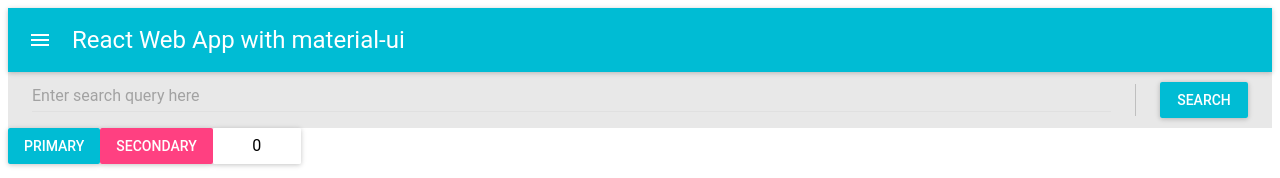
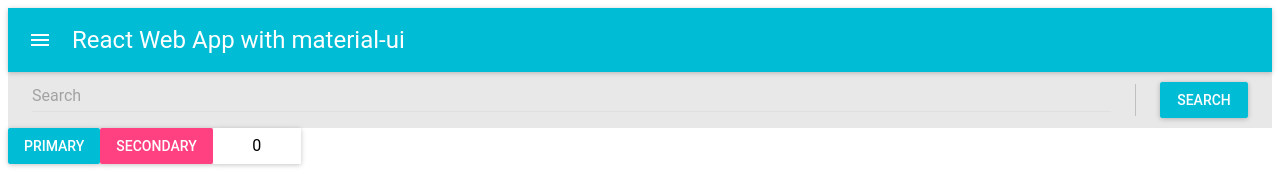
Before and after one commit to Hauglid/inf5750-project, a React app: page / in a window 1280 px wide. Shown: the top 178 px of the page. Built offline with nearby package versions, Linux system fonts and the light colour scheme; the HTML template or start-up script is replaced by a standard one.

Commit message:
added autocomplete to search

```diff
--- a/src/Components/Search.js
+++ b/src/Components/Search.js
@@ -1,27 +1,69 @@
 import React from 'react';
 import RaisedButton from 'material-ui/RaisedButton';
-import TextField from 'material-ui/TextField';
+import AutoComplete from 'material-ui/AutoComplete';
+import {Toolbar, ToolbarGroup, ToolbarSeparator} from 'material-ui/Toolbar';
+import JSONP from 'jsonp';
 
-import {Toolbar, ToolbarGroup, ToolbarSeparator, ToolbarTitle} from 'material-ui/Toolbar';
+const googleAutoSuggestURL = `
+  //suggestqueries.google.com/complete/search?client=youtube&ds=yt&q=`;
+
 
 export default class ToolbarExamplesSimple extends React.Component {
 
     constructor(props) {
         super(props);
+        this.onUpdateInput = this.onUpdateInput.bind(this);
         this.state = {
-            value: 3,
-        };
+            dataSource: [],
+            inputValue: ''
+        }
     }
 
+    onUpdateInput(inputValue) {
+        const self = this;
+        this.setState({
+            inputValue: inputValue
+        }, function () {
+            self.performSearch();
+        });
+    }
+
+    performSearch() {
+        const
+            self = this,
+            url = googleAutoSuggestURL + this.state.inputValue;
+
+        if (this.state.inputValue !== '') {
+            JSONP(url, function (error, data) {
+                let searchResults, retrievedSearchTerms;
+
+                if (error) return error;
+
+                searchResults = data[1];
+
+                retrievedSearchTerms = searchResults.map(function (result) {
+                    return result[0];
+                });
+
+                self.setState({
+                    dataSource: retrievedSearchTerms
+                });
+            });
+        }
+    }
 
     render() {
         return (
             <Toolbar>
-                <TextField fullWidth="true" hintText="Enter search query here"/>
-
+                <AutoComplete
+                    hintText="Search"
+                    dataSource={this.state.dataSource}
+                    onUpdateInput={this.onUpdateInput}
+                    fullWidth={true}
+                />
                 <ToolbarGroup lastChild={true}>
                     <ToolbarSeparator />
-                    <RaisedButton label="Search" primary={true}/>
+                    <RaisedButton label="Search" primary={true} on/>
 
                 </ToolbarGroup>
             </Toolbar>
```
